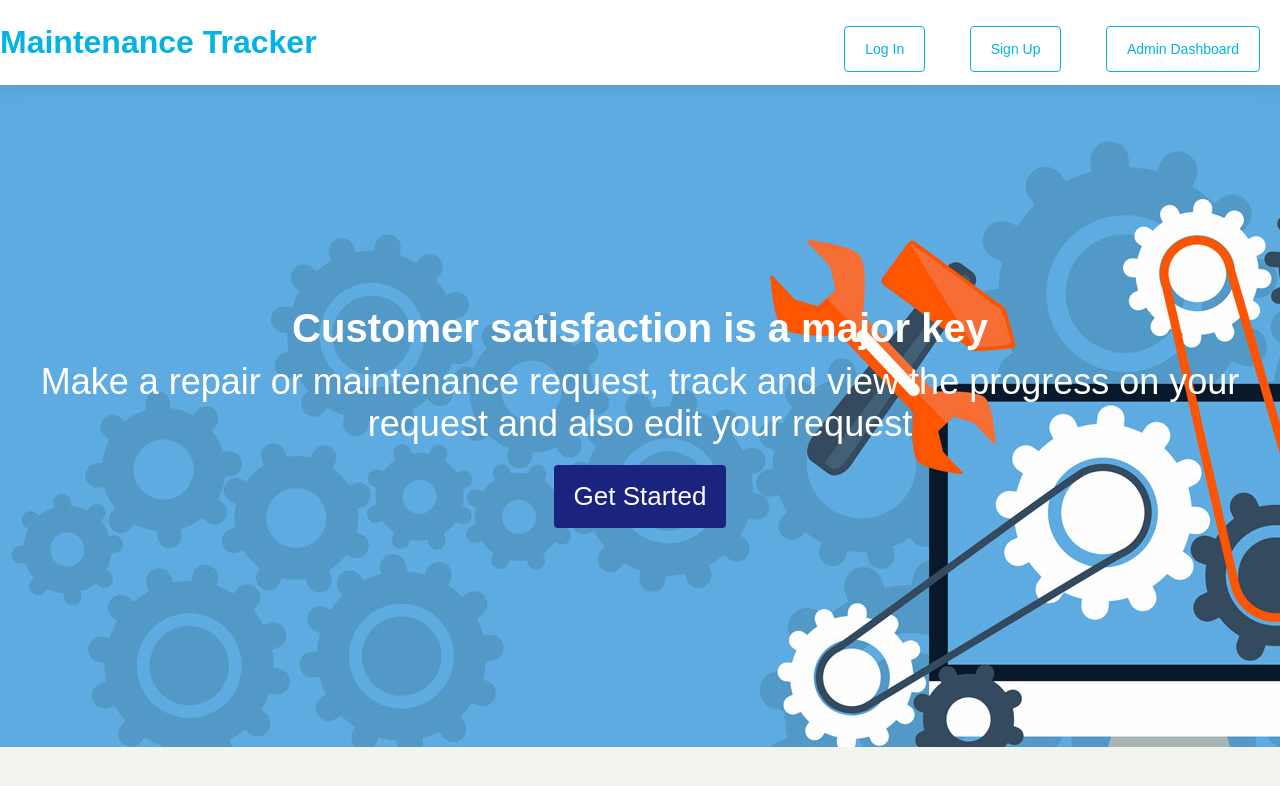
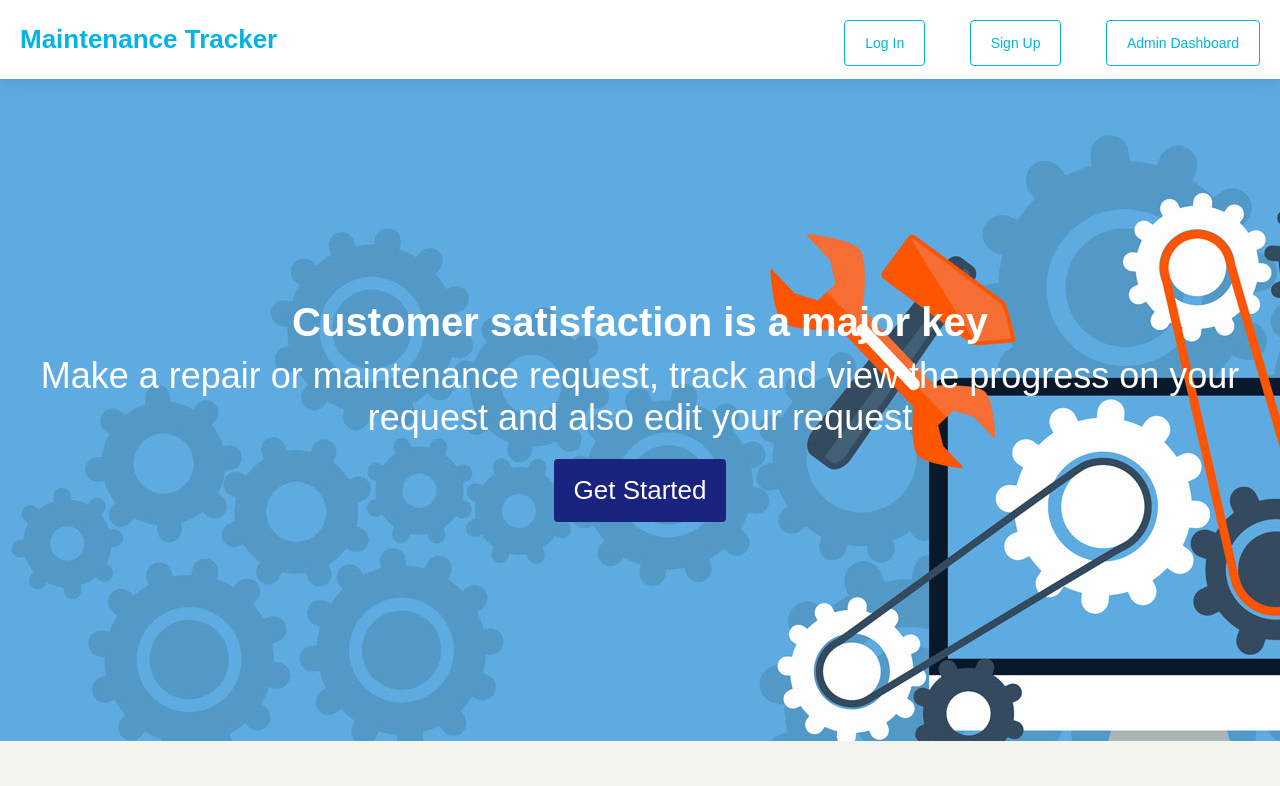
Before and after one commit to lytes20/Maintenance-Tracker, a plain HTML site: page UI/index.html in a window 1280 px wide. Drawn offline with Linux system fonts and the light colour scheme.

Commit message:
cut h1 styling code from home.css to style.css

```diff
--- a/UI/css/home.css
+++ b/UI/css/home.css
@@ -5,7 +5,7 @@
 
 #create_newrequest_wrapper{width: 100%; height: 120px; background-color: gray;
     text-align: center; color: white;}
-h1{font-size: 26px; margin-left: 20px;}
+
 h2{font-size: 20px;}
 #button_new_request{
     background-color: white; border-color: white; width: 80px; height: 80px; margin: 10px;
--- a/UI/css/style.css
+++ b/UI/css/style.css
@@ -11,6 +11,7 @@ article, aside, figure, footer, header, hgroup, nav, section {display: block;}
 body{width: 100%; background-color: #f4f4ef;}
 ul{list-style-type: none;}
 a{text-decoration: none; color: white;}
+h1{font-size: 26px; margin-left: 20px;}
 header{background: #02b3e4;}
 .main_header{
     display: flex; background: #02b3e4;; padding: 1.5rem 0; box-shadow: 0 5px 15px 0 rgba(46, 61, 73, 0.12);
```
